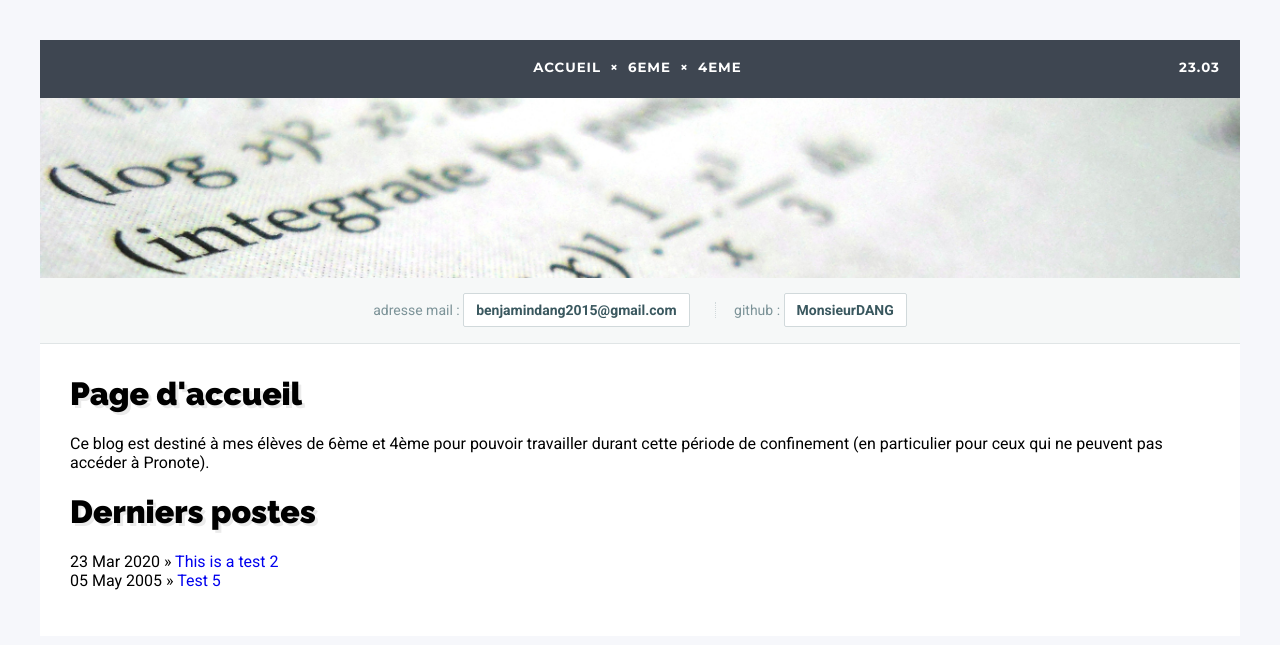
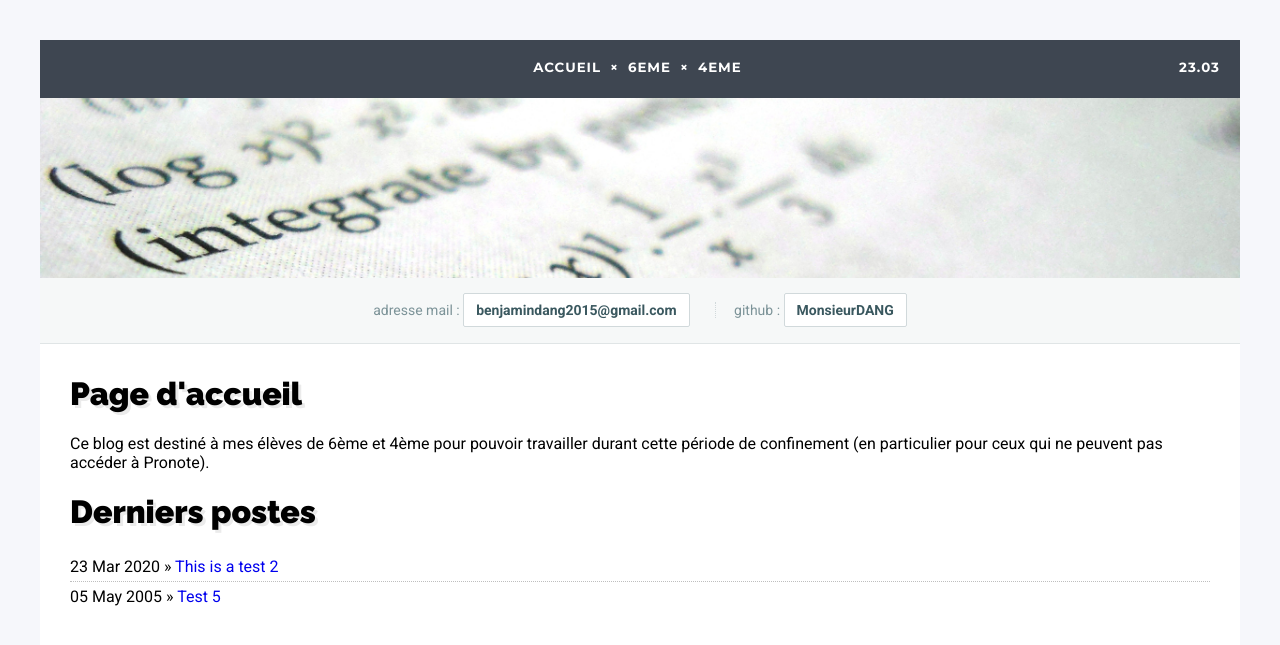
Before and after one commit to DangSinslay/DangSinslay.github.io, a Jekyll site: the page built from index.html, in a window 1280 px wide. Shown: the top 645 px of the page. Built offline with Jekyll 4.4.1, drawn with Linux system fonts in a browser that asks for light colours.

Commit message:
Update main.css

```diff
--- a/css/main.css
+++ b/css/main.css
@@ -114,6 +114,14 @@ nav ul li a:hover {
     	padding: 10px 30px 30px 30px !important;
 }
 
+.posts li {
+	padding: 5px 0px !important;
+}
+
+.posts li:not(:last-child) {
+	border-bottom: 1px dotted #BEBEBE;
+}
+
 .back {
 	background: #10ac84 !important;
 	border-radius: 2px !important;
```
